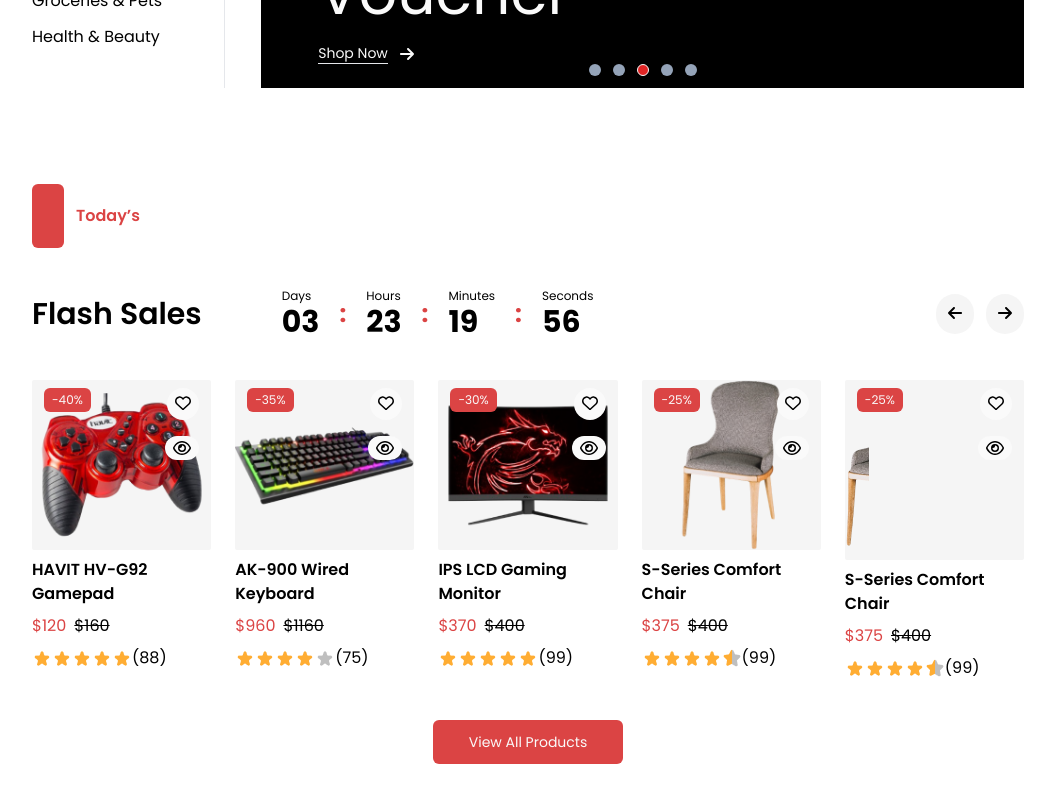
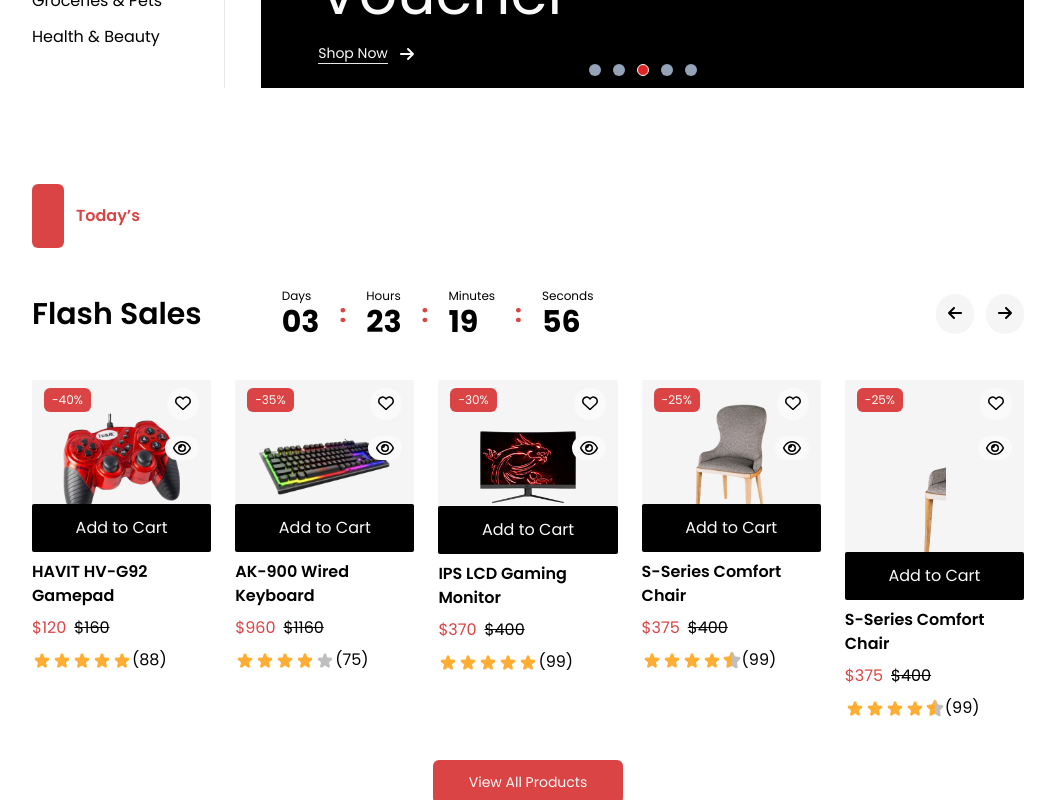
Before and after one commit to Emmanuelnnadi111/E-Commerce-Website, a React (Vite) app: page / in a window 1280 px wide. Shown: the part 422-1222 px from the top of the page, without its empty margins (112-1167 px from the left). Built offline with nearby package versions, Linux system fonts and the light colour scheme.

Commit message:
added cart functionality

```diff
--- a/src/components/pages/home/sections/SecondSection.jsx
+++ b/src/components/pages/home/sections/SecondSection.jsx
@@ -127,13 +127,13 @@
                   <img
                     src={item.images}
                     alt=""
-                    // className={
-                    //   item.padding
-                    //     ? "p-9"
-                    //     : "block m-auto p-6" && item.half
-                    //     ? "p-5 m-auto"
-                    //     : "block m-auto p-6"
-                    // }
+                    className={
+                      item.padding
+                        ? "p-9"
+                        : "block m-auto p-6" && item.half
+                        ? "p-5 m-auto"
+                        : "block m-auto p-6"
+                    }
                   />
                 </div>
                 <div className="absolute top-0  bottom-0 w-full px-3 py-2">
@@ -154,7 +154,7 @@
                 </div>
                 {item && (
                   <button
-                    className="bg-[#58575779] text-secondaryWhite text-center rounded-sm w-full p-3 absolute bottom-0 hidden group-hover:block"
+                    className="bg-footerCol text-secondaryWhite text-center rounded-sm w-full p-3 absolute bottom-0  "
                     onClick={() => addToCartHandler(item)}
                   >
                     Add to Cart
```
